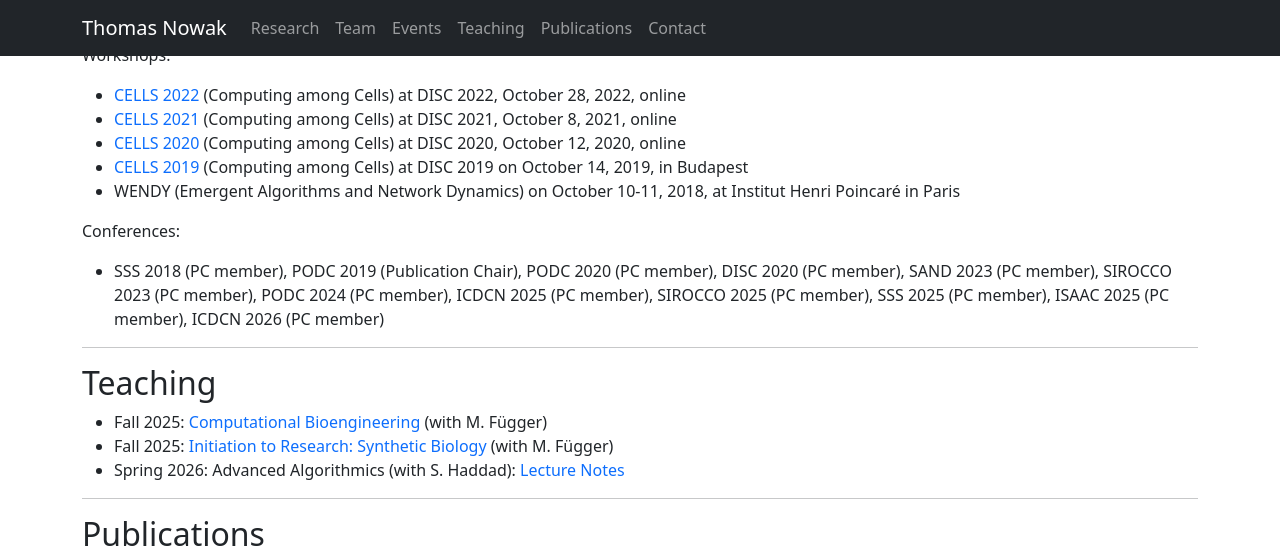
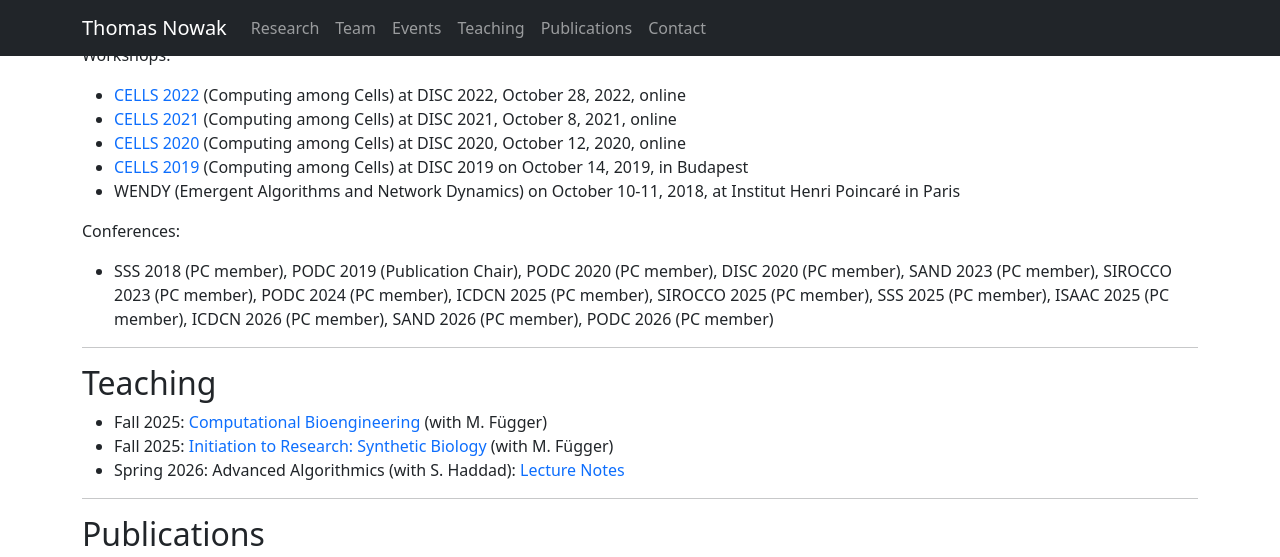
Before and after one commit to nowathom/website, a Jekyll site: the page built from index.md, in a window 1280 px wide and 900 px high, scrolled down 811 px, cut to the strip 0-557 px from the top of the window. Built offline with Jekyll 4.4.1, drawn with Linux system fonts in a browser that asks for light colours.

Commit message:
New confs

```diff
--- a/index.md
+++ b/index.md
@@ -116,7 +116,7 @@ Workshops:
 
 Conferences:
 
-- SSS 2018 (PC member), PODC 2019 (Publication Chair), PODC 2020 (PC member), DISC 2020 (PC member), SAND 2023 (PC member), SIROCCO 2023 (PC member), PODC 2024 (PC member), ICDCN 2025 (PC member), SIROCCO 2025 (PC member), SSS 2025 (PC member), ISAAC 2025 (PC member), ICDCN 2026 (PC member)
+- SSS 2018 (PC member), PODC 2019 (Publication Chair), PODC 2020 (PC member), DISC 2020 (PC member), SAND 2023 (PC member), SIROCCO 2023 (PC member), PODC 2024 (PC member), ICDCN 2025 (PC member), SIROCCO 2025 (PC member), SSS 2025 (PC member), ISAAC 2025 (PC member), ICDCN 2026 (PC member), SAND 2026 (PC member), PODC 2026 (PC member)
 
 ------------------------------------------------------------------------
 
```
